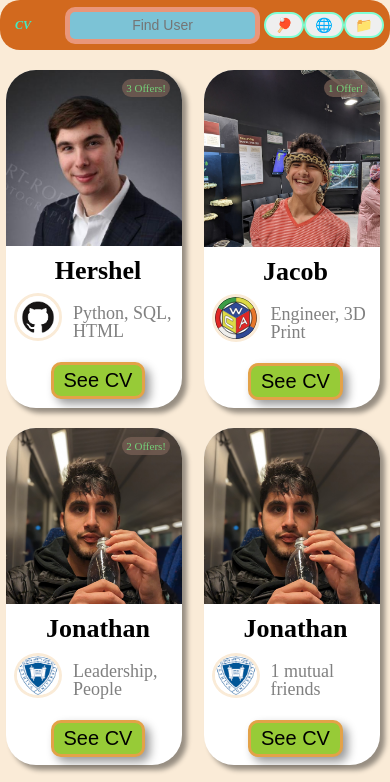
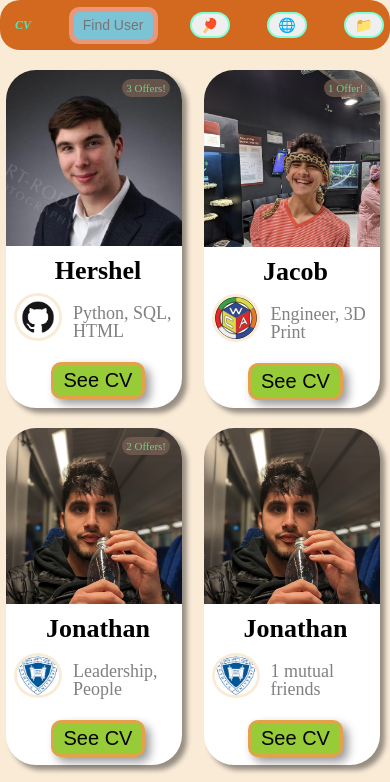
Before and after one commit to HershelT/resume-stuff, a plain HTML site: page index.html in a window 390 px wide. Shown: the top 782 px of the page. Drawn offline with Linux system fonts and the light colour scheme.

Commit message:
fixing header

```diff
--- a/styles-skills/header.css
+++ b/styles-skills/header.css
@@ -35,7 +35,6 @@
   border-color: darksalmon;
   background-color: rgb(124, 195, 214);
   text-align: center;
-  min-width: 150px;
 }
 .search-bar:focus{
   border-color: yellow;
@@ -123,6 +122,8 @@
     width: 100%;
     font-size: 18px;
     height: 35px;
+    min-width: 150px;
+
 
   }
   .flex-right {
@@ -134,18 +135,16 @@
 }
 
 @media only screen and (max-width: 750px) {
-  /* .base-page {
-    width: max-content;
-  } */
   .header {
     height: 50px;
   }
   .flex-left {
+    display: inline-block;
     margin-left: 15px;
     margin-right: 5px;
-    flex: 1;
+    flex: 0.5;
     font-size: 12px;
-    display: inline-block;
+
   }
 
 
@@ -156,12 +155,13 @@
     font-size: 14px;
     height: 25px;
     margin-right: 0px;
+    width: 75px;
   }
 
   .flex-right {
     margin-right: 6px;
-    margin-left: 4px;
-    flex: 1;
+    margin-left: 24px;
+    flex: 2;
 
   }
 
```
